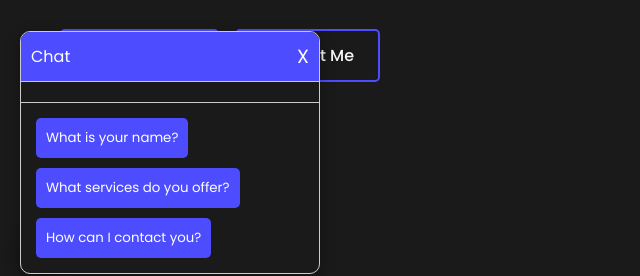
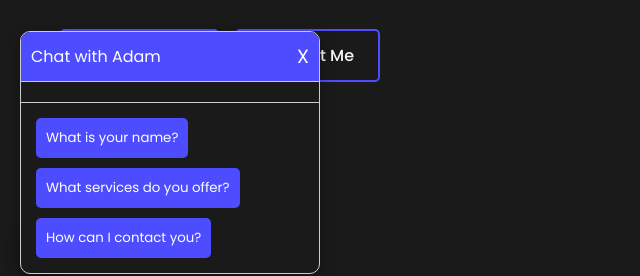
Before and after one commit to Blanknetework/Jigsaww-Portfolio, a plain HTML site: page index.html in a window 1280 px wide. Both pictures are taken after a click on the button 45 px from the left and 755 px from the top of the page. Shown: the part 506-782 px from the top of the page, 0-640 px from the left. Drawn offline with nearby package versions, Linux system fonts and the light colour scheme.

Commit message:
Update index.html

```diff
--- a/index.html
+++ b/index.html
@@ -268,7 +268,7 @@
 <!-- Offline Chat Section -->
 <div id="chat-container">
     <div class="chat-header">
-        <span>Chat</span>
+        <span>Chat with Adam</span>
         <button id="close-chat" onclick="toggleChat()">X</button>
     </div>
     <ul id="messages"></ul>
```
